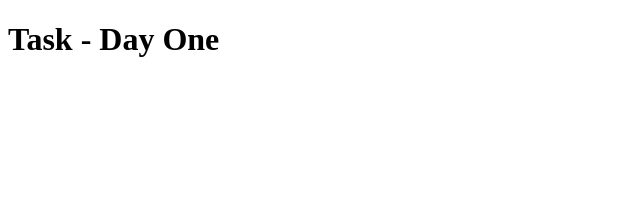
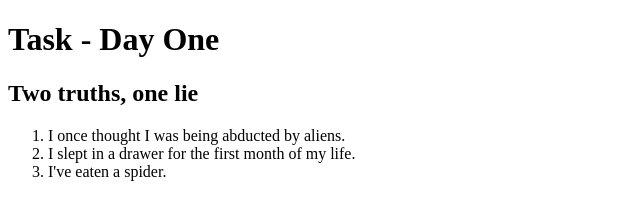
Before and after one commit to adyrmishi/DayOneTask, a plain HTML site: page index.html in a window 1280 px wide. Shown: the whole page, without its empty margins (0-640 px from the left). Drawn offline with Linux system fonts and the light colour scheme.

Commit message:
added two truths and one lie section

```diff
--- a/index.html
+++ b/index.html
@@ -8,5 +8,11 @@
 </head>
 <body>
     <h1>Task - Day One</h1>
+    <h2>Two truths, one lie</h2>
+    <ol>
+      <li>I once thought I was being abducted by aliens.</li>
+      <li>I slept in a drawer for the first month of my life.</li>
+      <li>I've eaten a spider.</li>
+      <ol>
 </body>
 </html>
```
